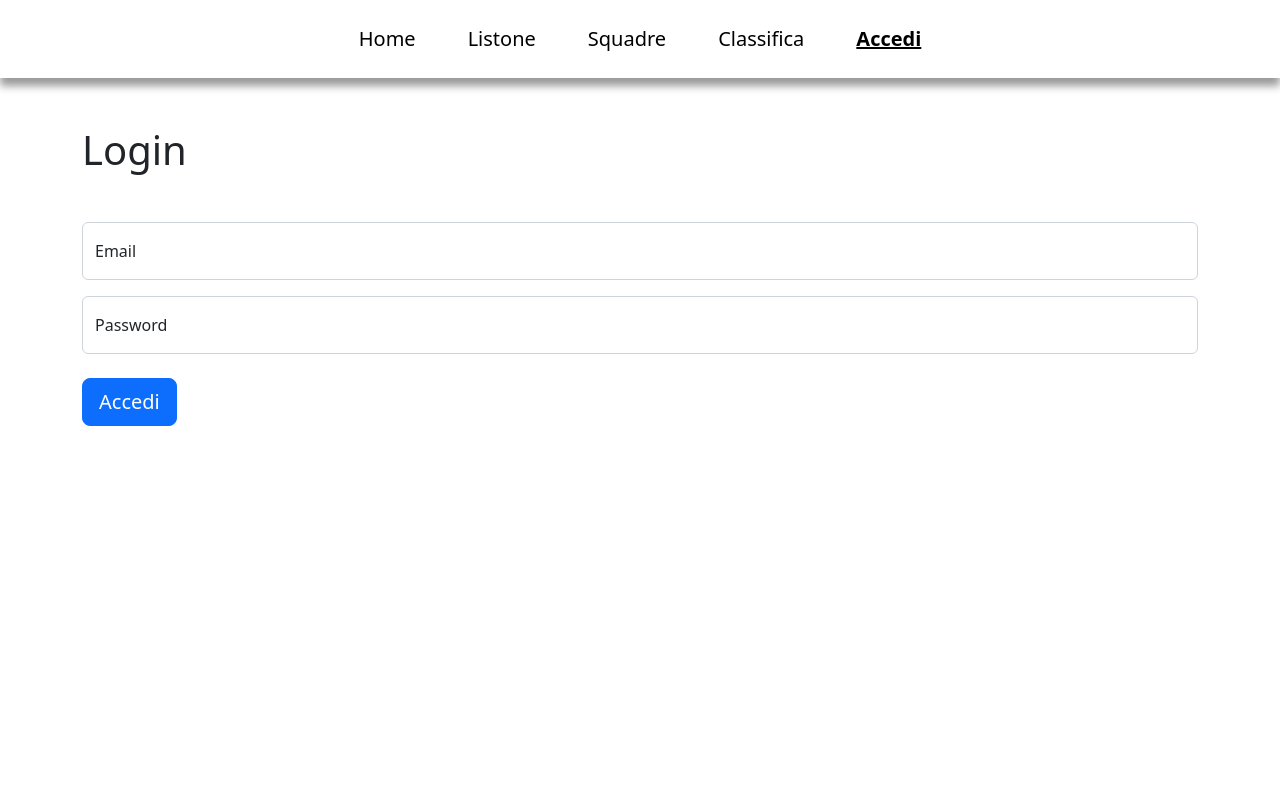
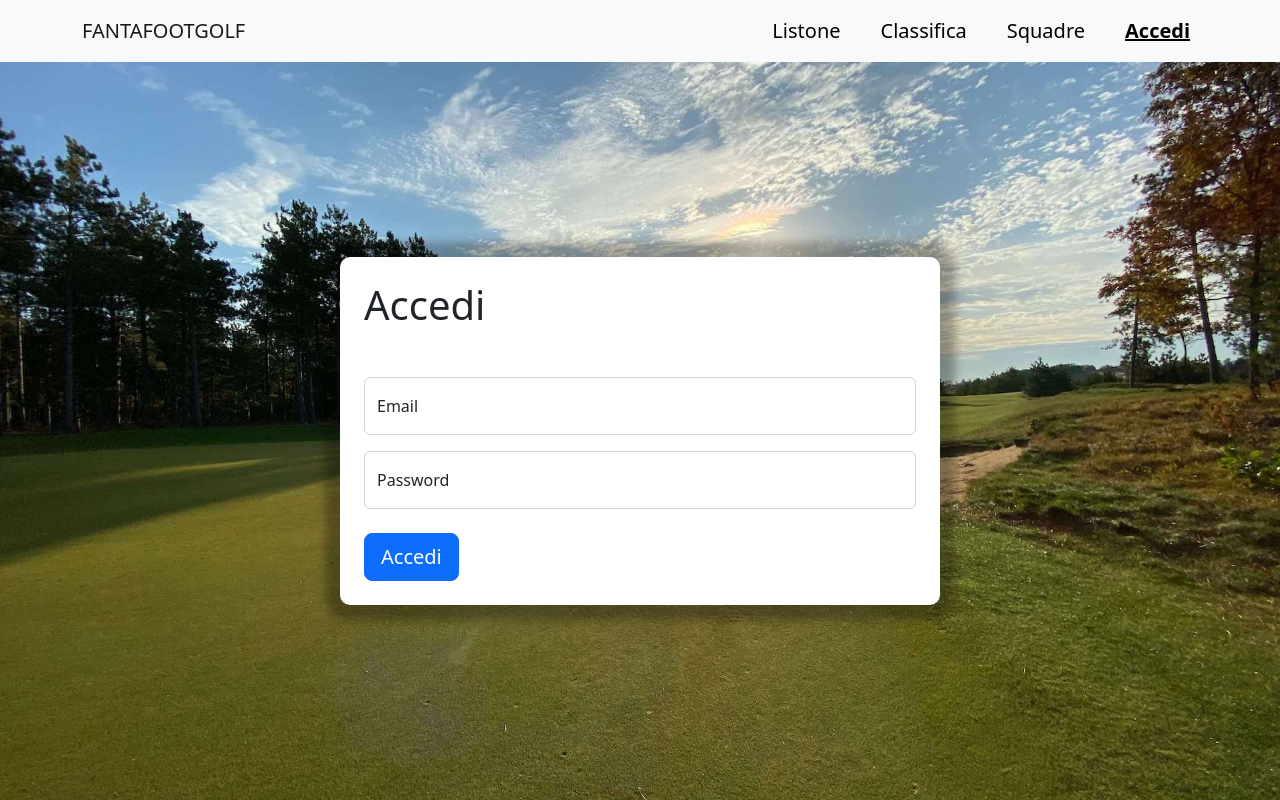
Before and after one commit to lorycade/fantafoot-vite, a React (Vite) app: page /login in a window 1280 px wide. Built offline with nearby package versions, Linux system fonts and the light colour scheme.

Commit message:
login page

```diff
--- a/package.json
+++ b/package.json
@@ -9,6 +9,10 @@
     "preview": "vite preview"
   },
   "dependencies": {
+    "@emotion/react": "^11.10.6",
+    "@emotion/styled": "^11.10.6",
+    "@mui/icons-material": "^5.11.11",
+    "@mui/material": "^5.11.11",
     "axios": "^1.3.3",
     "bootstrap": "^5.2.3",
     "react": "^18.2.0",
--- a/src/App.jsx
+++ b/src/App.jsx
@@ -25,7 +25,7 @@ const router = createBrowserRouter([
     { path: '/crea-squadra', element: <CreateTeam />},
     { path: '/login', element: <Login />},
     { path: '/squadre', element: <Teams />},
-    { path: '/squadre/:id', element: <TeamDetail />},
+    { path: '/squadre/:teamId', element: <TeamDetail />},
   ]},
 ])
 
--- a/src/components/header/_header.scss
+++ b/src/components/header/_header.scss
@@ -1,22 +1,32 @@
 header {
-  width: 100%;
-  background-color: #fff;
-  box-shadow: 0 8px 8px rgba($color: #000000, $alpha: 0.4);
-  padding: 16px;
 
-  ul {
-    list-style: none;
-    display: flex;
-    align-items: center;
-    justify-content: center;
-    gap: 20px;
-    padding-left: 0;
+  .navbar-collapse {
+    margin-left: auto;
+    flex-grow: 0;
+    padding-top: 16px;
+    margin-top: 16px;
+    border-top: 1px solid $black;
+
+    @include media-breakpoint-up(lg) {
+      border: 0;
+      margin-top: 0;
+      padding-top: 0;
+    }
+  }
+
+  .navbar-nav {
+    display: inline-flex;
+
+    @include media-breakpoint-up(lg) {
+      gap: 24px;
+    }
 
     .nav-link {
+      background-color: transparent;
+      border: 0;
       text-decoration: none;
       color: #000;
       font-size: 20px;
-
 
       &.active {
         text-decoration: underline;
@@ -24,6 +34,10 @@ header {
         color: #000 !important;
         background-color: transparent !important;
       }
+
+      &.logout {
+        text-align: left;
+      }
     }
   }
 }
--- a/src/components/header/header.jsx
+++ b/src/components/header/header.jsx
@@ -1,35 +1,40 @@
 import { NavLink, useNavigate } from "react-router-dom";
+import Container from 'react-bootstrap/Container';
+import Nav from 'react-bootstrap/Nav';
+import Navbar from 'react-bootstrap/Navbar';
 import { useContext } from "react";
 import { UserContext } from "../../context/UserContext";
 
-const Header = ({ toggleModal }) => {
+function Header() {
   const history = useNavigate()
   const {user, setUser} = useContext(UserContext)
 
   const handleLogout = () => {
-    localStorage.removeItem('user')
     localStorage.removeItem('jwt')
-    localStorage.removeItem('userPlayers')
     setUser(null)
     history('/')
   }
 
   return (
     <header>
-      <ul className="nav nav-pills">
-        <li className="nav-item"><NavLink to="/" className="nav-link" end>Home</NavLink></li>
-        <li className="nav-item"><NavLink to="/listone" className="nav-link">Listone</NavLink></li>
-        <li className="nav-item"><NavLink to="/squadre" className="nav-link">Squadre</NavLink></li>
-        <li className="nav-item"><NavLink to="/classifica" className="nav-link">Classifica</NavLink></li>
-        {user && <li className="nav-item"><NavLink to="/profilo" className="nav-link">
-            Profilo
-          </NavLink></li>}
-        {!user && <li className="nav-item"><NavLink to="/login" className="nav-link">Accedi</NavLink></li>}
-        {user && <li className="nav-item"><button onClick={handleLogout} className="nav-link">Esci</button></li>}
-        {/* <div className="nav-item"><Button className="nav-link" onClick={toggleModal}>Accedi</Button></div> */}
-      </ul>
+      <Navbar bg="light" expand="lg" sticky="top">
+        <Container>
+          <NavLink to="/" className="navbar-brand">FANTAFOOTGOLF</NavLink>
+          <Navbar.Toggle aria-controls="basic-navbar-nav" />
+          <Navbar.Collapse id="basic-navbar-nav">
+            <Nav className="me-auto">
+              <NavLink to="/listone" className="nav-link">Listone</NavLink>
+              <NavLink to="/classifica" className="nav-link">Classifica</NavLink>
+              <NavLink to="/squadre" className="nav-link">Squadre</NavLink>
+              {user && <NavLink to="/profilo" className="nav-link">Profilo</NavLink>}
+              {!user && <NavLink to="/login" className="nav-link">Accedi</NavLink>}
+              {user && <button onClick={handleLogout} className="nav-link logout">Esci</button>}
+            </Nav>
+          </Navbar.Collapse>
+        </Container>
+      </Navbar>
     </header>
-  )
+  );
 }
 
-export default Header
+export default Header;
--- a/src/index.scss
+++ b/src/index.scss
@@ -7,6 +7,9 @@
 
 @import "./styles/general";
 
+@import "./styles/pages/login";
+@import "./styles/pages/team-detail";
+
 @import "./styles/formazione/formation";
 
 @import "./components/header/header";
--- a/src/pages/Home.jsx
+++ b/src/pages/Home.jsx
@@ -74,18 +74,7 @@ function Home() {
             </Link>
           </div>
           <div className="col-lg-4">
-            {user && <><h2>La mia Rosa</h2>
-            <div className="my-team">
-              {myPlayers && myPlayers.map((player) => (
-                <div className="player" key={player.id}>
-                  <div className="img"></div>
-                  <div className="info">
-                    <p className="name">{player.name} {player.surname}</p>
-                    <p className="team mb-0">Footgolf Spezia</p>
-                  </div>
-                </div>
-              ))}
-            </div></>}
+            <p>vedremo cosa inserire</p>
           </div>
         </div>
       </div>
--- a/src/pages/Login.jsx
+++ b/src/pages/Login.jsx
@@ -2,6 +2,7 @@ import { useEffect, useState, useContext } from "react";
 import axios from "axios";
 import { UserContext } from "../context/UserContext";
 import { useNavigate } from "react-router-dom";
+import LoginBackground from "../resources/imgaes/login-background.jpg"
 
 function Login() {
   const [email, setEmail] = useState("");
@@ -41,9 +42,10 @@ function Login() {
 
   return (
     <>
-      <div className="container my-5">
-        <h1>Login</h1>
-
+      <div className="login-page">
+        <img src={LoginBackground} alt="" />
+        <div className="login-form">
+          <h1>Accedi</h1>
           <form className="mt-5" onSubmit={handleSubmit}>
             <div className="form-floating mb-3">
               <input
@@ -71,6 +73,7 @@ function Login() {
           </form>
           {error && <p>{error}</p>}
         </div>
+      </div>
     </>
   );
 }
--- a/src/pages/TeamDetail.jsx
+++ b/src/pages/TeamDetail.jsx
@@ -1,28 +1,42 @@
-// import axios from "axios";
-// import { useEffect, useState } from "react";
+import axios from "axios";
+import { useState, useEffect } from "react";
+import { useParams } from "react-router-dom";
 
 // import TeamCard from "../components/team-card/TeamCard";
 
 function TeamDetail() {
-  // const [users, setUsers] = useState([]);
+  const {teamId} = useParams()
+  const [user, setUser] = useState()
 
-  // useEffect(() => {
-  //   getUsers();
-  // }, []);
+  useEffect(() => {
+    getUser();
+  }, []);
 
-  // const getUsers = async () => {
-  //   const response = await axios.get(
-  //     import.meta.env.VITE_API_URL + "/api/users?populate=*"
-  //   );
+  const getUser = async () => {
+    const response = await axios.get(
+      import.meta.env.VITE_API_URL + `/api/users/${teamId}?populate=*`
+    );
 
-  //   console.log(response.data);
-
-  //   setUsers(response.data);
-  // };
+    setUser(response.data);
+  };
 
   return (
-    <div className="container">
-      Pagina di dettaglio della squadra selezionata
+    <div className="container my-5">
+      <div className="main-info">
+        <div className="circle-user">{user && user.name.split('')[0]}{user && user.surname.split('')[0]}</div>
+        <div className="names-wrapper">
+          <h2 className="team-name">{user && user.teamName}</h2>
+          <p className="user-name">{user && user.name} {user && user.surname}</p>
+        </div>
+      </div>
+      <div className="row mt-5">
+        <div className="col-lg-6">
+          <h3>Lista giocatori</h3>
+          {user && user.players.sort((a, b) => a.value > b.value ? -1 : 1 ).map(player => (
+            <p>{player.name} {player.surname}</p>
+          ))}
+        </div>
+      </div>
     </div>
   );
 }
--- a/src/pages/Teams.jsx
+++ b/src/pages/Teams.jsx
@@ -14,8 +14,6 @@ function Teams() {
     const response = await axios.get(
       import.meta.env.VITE_API_URL + "/api/users?populate=*"
     );
-
-    console.log(response.data);
 
     setUsers(response.data);
   };
--- /dev/null
+++ b/src/styles/pages/_login.scss
@@ -0,0 +1,51 @@
+.login-page {
+  height: calc(100vh - 56px);
+  position: relative;
+
+  @include media-breakpoint-up(lg) {
+    height: calc(100vh - 62px);
+  }
+
+  img {
+    position: absolute;
+    left: 0;
+    top: 0;
+    object-fit: cover;
+    z-index: -1;
+    height: 100%;
+    width: 100%;
+  }
+
+  // .layer {
+  //   left: 0;
+  //   top: 0;
+  //   width: 100%;
+  //   height: 100%;
+  //   background-color: rgba($color: #000000, $alpha: 0.5);
+  //   z-index: 0;
+  // }
+
+  .login-form {
+    position: absolute;
+    left: 50%;
+    top: 50%;
+    translate: -50% -50%;
+    width: calc(100% - 30px);
+    max-width: 600px;
+    background-color: $white;
+    padding: 24px 16px;
+    border-radius: 10px;
+    box-shadow: 0 0 10px 15px rgba($color: #000000, $alpha: 0.3);
+
+    @include media-breakpoint-up(md) {
+      width: 70%;
+      max-width: 600px;
+      padding: 24px;
+    }
+
+    @include media-breakpoint-up(lg) {
+      width: 50%;
+      max-width: 600px;
+    }
+  }
+}
--- /dev/null
+++ b/src/styles/pages/_team-detail.scss
@@ -0,0 +1,30 @@
+.main-info {
+  display: flex;
+  gap: 40px;
+
+  .circle-user {
+    width: 100px;
+    height: 100px;
+    border-radius: 100%;
+    background-color: $grey;
+    color: $white;
+    display: flex;
+    align-items: center;
+    justify-content: center;
+    font-size: 32px;
+    text-transform: uppercase;
+  }
+
+  .team-name {
+    font-size: 48px;
+    line-height: 1.4;
+    text-transform: capitalize;
+  }
+
+  .user-name {
+    font-size: 24px;
+    line-height: 1.3;
+    margin-bottom: 0;
+    text-transform: capitalize;
+  }
+}
```
Also changed, not shown: src/resources/imgaes/login-background.jpg (added), 1 other file (tests, documents, lock files or other folders). Lines whose indentation alone changed are shown as unchanged.
